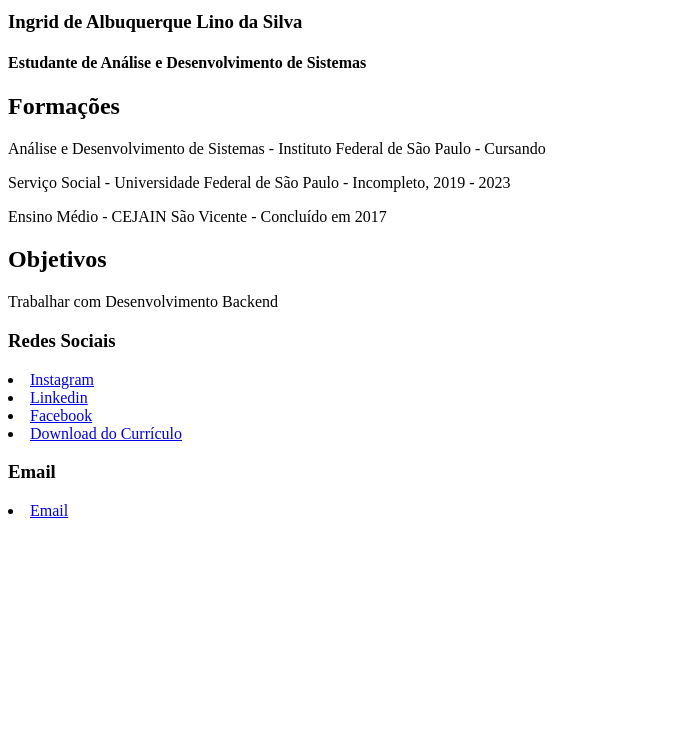
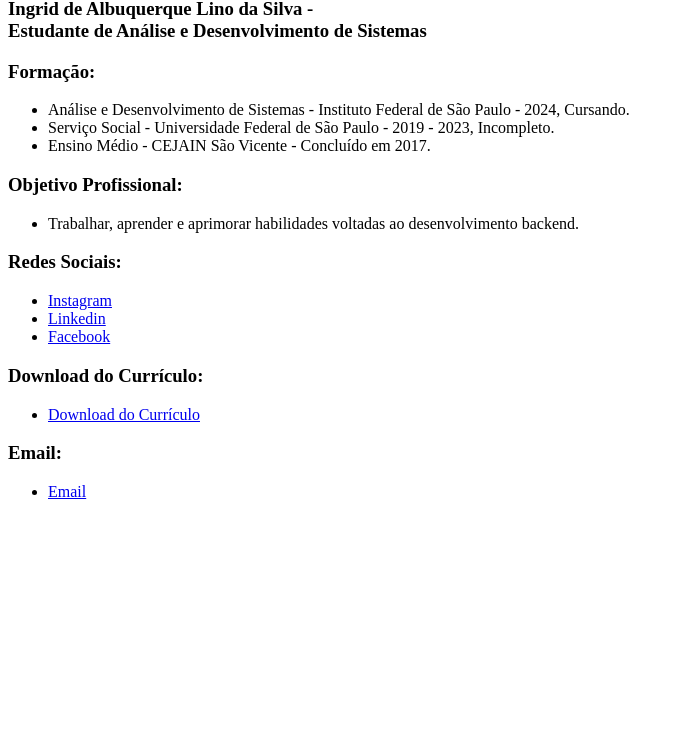
Before and after one commit to ingrid-albuquerque/CBTDWEB, a plain HTML site: page index.html in a window 1280 px wide. Shown: the part 69-800 px from the top of the page, without its empty margins (0-684 px from the left). Drawn offline with Linux system fonts and the light colour scheme.

Commit message:
Update index.html

```diff
--- a/index.html
+++ b/index.html
@@ -1,30 +1,51 @@
 <!DOCTYPE html>
-<html>
+<html lang="pt-br">
 <head>
+    <meta charset="UTF-8">
+    <title>Currículo Profissional</title>
+</head>
 
-</head>
-<title>Formação  </title>
 <body>
     <header>
-           <h1>Currículo</h1>
-         <h3>Ingrid de Albuquerque Lino da Silva</h3>
-    <h4> Estudante de Análise e Desenvolvimento de Sistemas</h4>
+        <h2>Currículo Profissional</h2>
+        <h3>Ingrid de Albuquerque Lino da Silva -<br>
+            Estudante de Análise e Desenvolvimento de Sistemas</h3>
     </header>
     <main>
-    <h2> Formações</h2>
-    <p>Análise e Desenvolvimento de Sistemas - Instituto Federal de São Paulo - Cursando</p>
-    <p>Serviço Social - Universidade Federal de São Paulo - Incompleto, 2019 - 2023</p>
-    <p>Ensino Médio - CEJAIN São Vicente - Concluído em 2017</p>
-    <h2> Objetivos</h2>
-    <p> Trabalhar com Desenvolvimento Backend</p>
-    <h3>Redes Sociais</h3>
-    <li><a Instagram href="https://www.instagram.com/ingrid.alblin/">Instagram</a></li>
+        <h3>Formação:</h3>
+        <ul>
+            <li>
+                Análise e Desenvolvimento de Sistemas - Instituto Federal de São Paulo - 2024, Cursando.
+            </li>
+            <li>
+                Serviço Social - Universidade Federal de São Paulo - 2019 - 2023, Incompleto.
+            </li>
+            <li>
+                Ensino Médio - CEJAIN São Vicente - Concluído em 2017.
+            </li>
+        </ul>
+        <h3>Objetivo Profissional:</h3>
+        <ul>
+            <li>
+                <p>Trabalhar, aprender e aprimorar habilidades voltadas ao desenvolvimento backend.</p>
+            </li>
+        </ul>
+        <h3>Redes Sociais:</h3>
+        <ul>
+            <li><a Instagram href="https://www.instagram.com/">Instagram</a></li>
             <li><a Linkedin href="https://br.linkedin.com/">Linkedin</a></li>
             <li><a Facebook href="https://facebook.com/">Facebook</a></li>
-    <li><a Download href="currículo.pdf"> Download do Currículo</a></li>
-        <h3>Email</h3>
+        </ul>
+        <h3>Download do Currículo:</h3>
+        <ul>
+            <li><a Download href="curriculo.pdf"> Download do Currículo</a></li>
+        </ul>
+        <h3>Email:</h3>
+        <ul>
             <li><a href="mailto:ingrid.albuquerque@aluno.ifsp.edu.br">Email</a></li>
+        </ul>
     </main>
 
 </body>
+
 </html>
```
Lines whose indentation alone changed are shown as unchanged.
